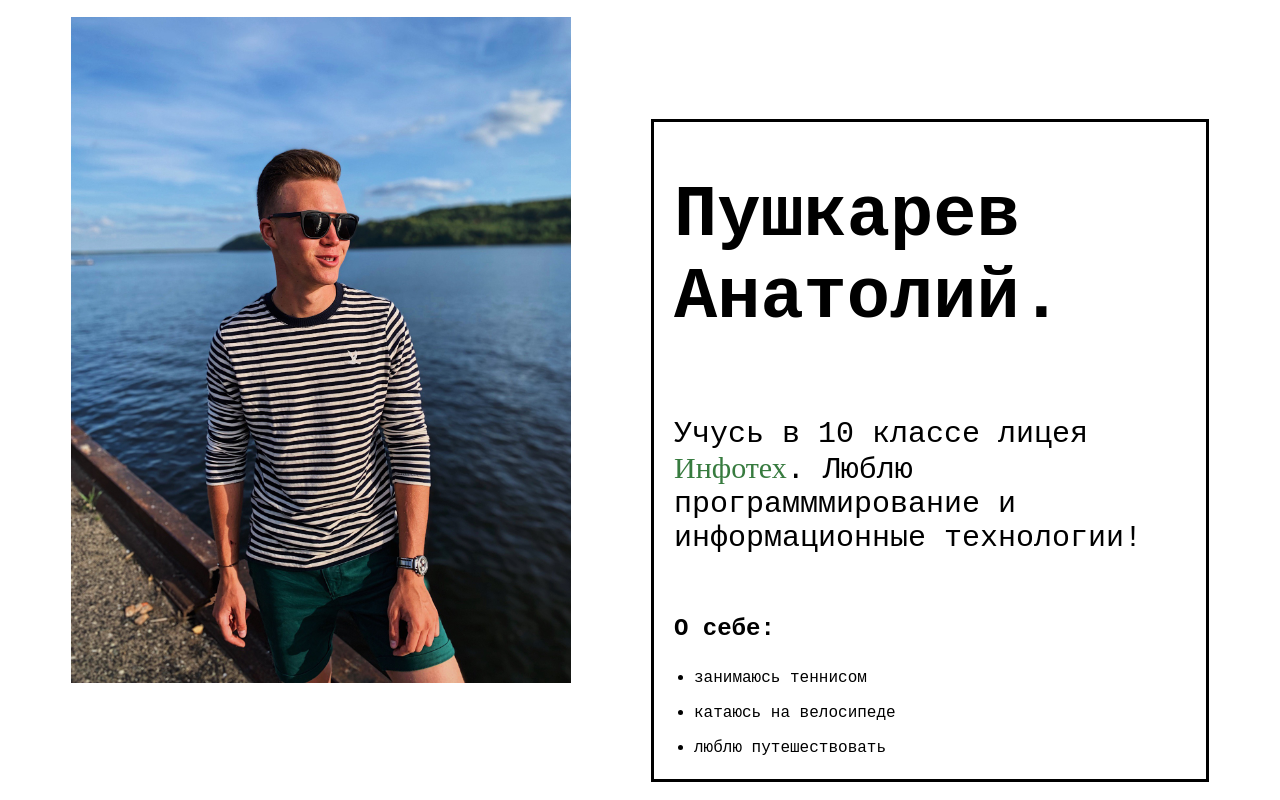
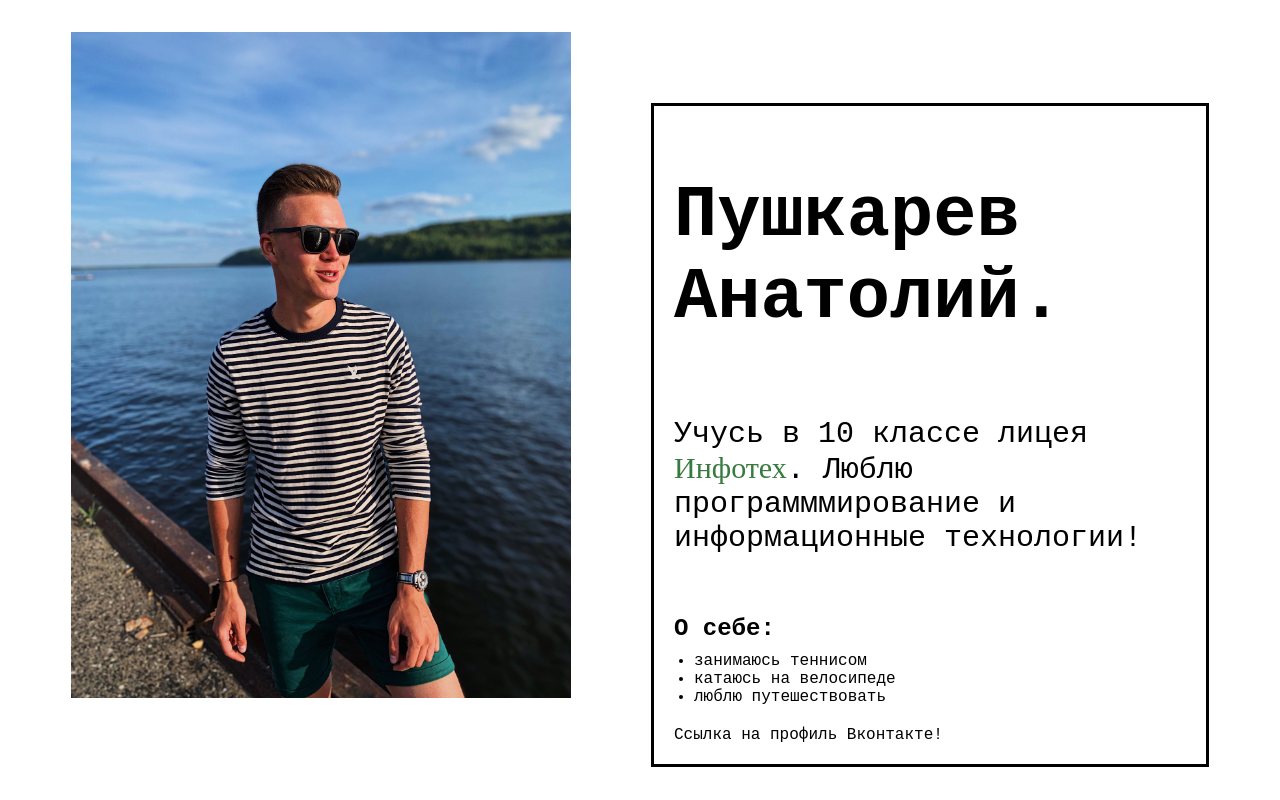
Before and after one commit to anatoliypus/web-development, a PHP site: page / in a window 1280 px wide. Run offline with PHP 8.4, Linux system fonts and the light colour scheme; some web fonts are replaced.

Commit message:
Formatting updated, hyperlink added

```diff
--- a/lw4/index.html
+++ b/lw4/index.html
@@ -18,10 +18,11 @@
 	  </p>
 	  <h2>О себе:</h2>
 	  <ul>
-                <li><p class="list-paragraph">занимаюсь теннисом</p></li>
-                <li><p class="list-paragraph">катаюсь на велосипеде</p></li>
-                <li><p class="list-paragraph">люблю путешествовать</p></li>
+	    <li class="list-paragraph">занимаюсь теннисом</li>
+		<li class="list-paragraph">катаюсь на велосипеде</li>
+		<li class="list-paragraph">люблю путешествовать</li>
 	  </ul>
+	  <a href="https://vk.com/">Ссылка на профиль Вконтакте!</a>
     </div>
   </div>
 </body>
--- a/lw4/style.css
+++ b/lw4/style.css
@@ -1,11 +1,13 @@
-body, html {
+body, html
+{
     width: 100%;
     height: 100%;
     margin: 0;
     padding: 0;
 }
 
-#main {
+#main
+{
     width: 100%;
     height: 100%;
     display: flex;
@@ -14,57 +16,71 @@ body, html {
     justify-content: center;
 }
 
-#main img {
+#main img
+{
     max-width: 500px;
     max-height: 667px;
     width: 40%;
     height: auto;
     padding-right: 80px;
-    margin-bottom: 100px;
+    margin-bottom: 70px;
 }
 
-#text-info {
+#text-info
+{
     display: flex;
     flex-direction: column;
     width: 40%;
     height: auto;
-    max-height: 687px;
+    max-height: 600px;
     border: 3px solid #000000;
     padding: 20px;
-    max-height: 617px;
+    max-height: 667px;
     justify-content: center;
-    margin-top: 100px;
+    margin-top: 70px;
 }
 
-#text-info h1, #main-paragraph, .class-paragraph, #main h2, .list-paragraph {
+#text-info h1, #main-paragraph, .class-paragraph, #main h2, .list-paragraph, #text-info a
+{
     font-family: 'Courier New', monospace;
     color: #000000;
 }
 
-#text-info h1 {
+#text-info h1
+{
     font-size: 72px;
 }
 
-#main-paragraph {
+#text-info a
+{
+	text-decoration: none;
+	margin-top: 20px;
+}
+#main-paragraph
+{
     font-size: 30px;
 }
 
-#text-info h2 {
+#text-info h2
+{
     font-size: 24px;
     margin-top: 30px;
     margin-bottom: 10px;
 }
 
-#list-paragraph {
+#list-paragraph
+{
     font-size: 28px;
 }
 
-#text-info ul {
+#text-info ul
+{
     margin: 0;
     padding-left: 20px;
 }
 
-#main-paragraph span {
+#main-paragraph span
+{
     color: #377b3f;
     font-family: 'Courier New Bold';
 }
```
Lines whose indentation alone changed are shown as unchanged.
